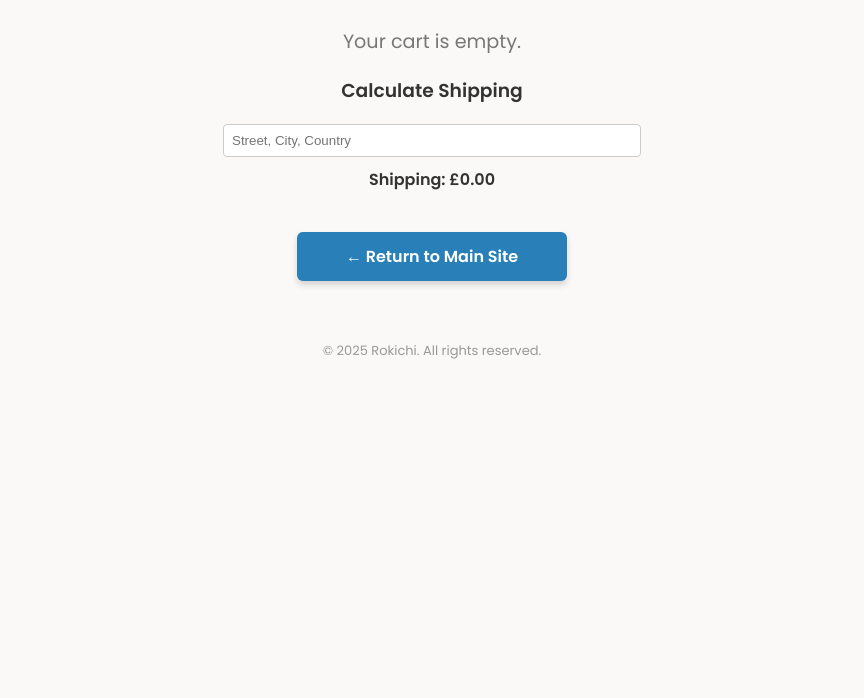
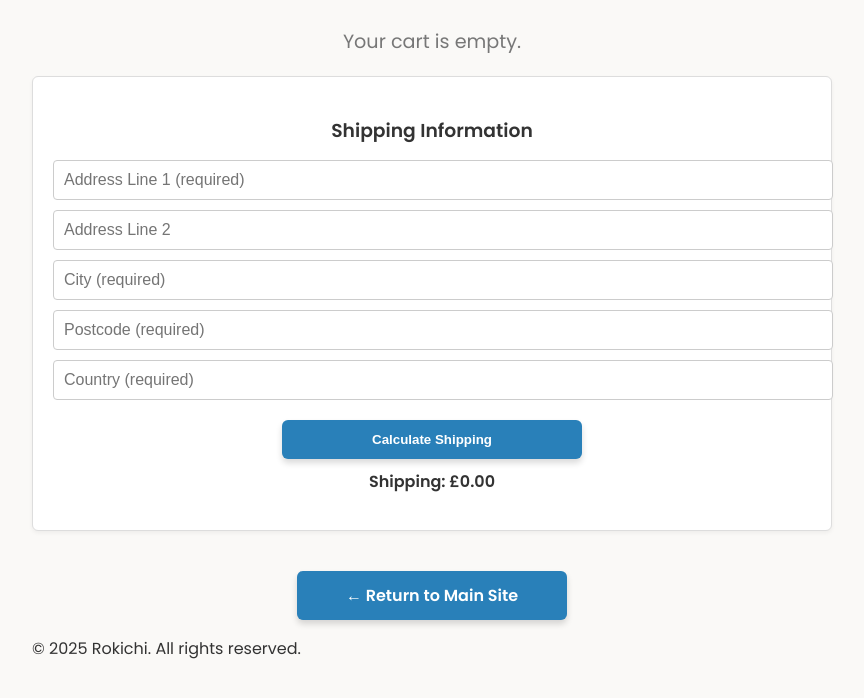
Before and after one commit to o-forster/o-forster.github.io, a plain HTML site: page cart.html in a window 1280 px wide. Shown: the part 92-790 px from the top of the page, without its empty margins (208-1072 px from the left). Drawn offline with Linux system fonts and the light colour scheme.

Commit message:
Update cart.html

```diff
--- a/cart.html
+++ b/cart.html
@@ -21,10 +21,21 @@
     .return-btn { background: #2980b9; color: white; font-size: 1rem; padding: 12px 25px; border: none; border-radius: 6px; cursor: pointer; display: block; margin: 40px auto 0; font-weight: 600; text-decoration: none; text-align: center; max-width: 220px; box-shadow: 0 4px 6px rgba(0,0,0,0.15); transition: background-color 0.3s ease, box-shadow 0.3s ease; }
     .return-btn:hover { background: #1c5980; box-shadow: 0 6px 12px rgba(0,0,0,0.25); }
     .empty { text-align: center; color: #777; font-size: 1.2rem; }
-    #shipping-section { margin: 20px 0; text-align: center; }
-    #shipping-section input { padding: 8px; width: 80%; max-width: 400px; border-radius: 4px; border: 1px solid #ccc; }
-    #shipping-cost { margin-top: 10px; font-weight: 600; }
-    footer { text-align: center; font-size: 13px; color: #999; margin-top: 60px; }
+
+    /* Shipping box */
+    #shipping-section {
+      border: 1px solid #ddd;
+      background-color: #fff;
+      padding: 20px;
+      border-radius: 6px;
+      margin: 20px 0;
+      box-shadow: 0 2px 4px rgba(0,0,0,0.05);
+    }
+    #shipping-section h3 { text-align: center; margin-bottom: 15px; }
+    .shipping-input { width: 100%; padding: 10px; margin-bottom: 10px; border-radius: 4px; border: 1px solid #ccc; font-size: 1rem; }
+    #calculate-shipping-btn { background: #2980b9; color: white; padding: 12px 25px; border: none; border-radius: 6px; cursor: pointer; font-weight: 600; width: 100%; max-width: 300px; margin: 10px auto; display: block; box-shadow: 0 4px 6px rgba(0,0,0,0.15); transition: background-color 0.3s ease; }
+    #calculate-shipping-btn:hover { background: #1c5980; }
+    #shipping-cost { text-align: center; font-weight: 600; margin-top: 10px; }
   </style>
 </head>
 <body>
@@ -34,8 +45,13 @@
 <div id="cart-container" aria-live="polite"></div>
 
 <div id="shipping-section">
-  <h3>Calculate Shipping</h3>
-  <input type="text" id="address" placeholder="Street, City, Country" oninput="updateShipping()">
+  <h3>Shipping Information</h3>
+  <input type="text" id="address1" placeholder="Address Line 1 (required)" class="shipping-input" required>
+  <input type="text" id="address2" placeholder="Address Line 2" class="shipping-input">
+  <input type="text" id="city" placeholder="City (required)" class="shipping-input" required>
+  <input type="text" id="postcode" placeholder="Postcode (required)" class="shipping-input" required>
+  <input type="text" id="country" placeholder="Country (required)" class="shipping-input" required>
+  <button id="calculate-shipping-btn" onclick="calculateShipping()">Calculate Shipping</button>
   <p id="shipping-cost">Shipping: £0.00</p>
 </div>
 
@@ -50,23 +66,6 @@
   let cart = JSON.parse(localStorage.getItem('cart')) || [];
   cart = cart.map(item => ({ ...item, price: Number(item.price) || 0, currency: item.currency || "GBP" }));
   localStorage.setItem('cart', JSON.stringify(cart));
-
-  function calculateShipping(address) {
-    if (!address) return 0;
-    const addr = address.toLowerCase();
-    if (addr.includes('uk') || addr.includes('united kingdom')) return 3.99;
-    if (addr.includes('germany') || addr.includes('france') || addr.includes('eu') || addr.includes('europe')) return 9.99;
-    if (addr.includes('us') || addr.includes('usa') || addr.includes('united states')) return 24.99;
-    return 39.99; // default for other countries
-  }
-
-  function updateShipping() {
-    const address = document.getElementById('address').value.trim();
-    const shippingCost = calculateShipping(address);
-    localStorage.setItem('shippingCost', shippingCost);
-    document.getElementById('shipping-cost').textContent = 'Shipping: £' + shippingCost.toFixed(2);
-    renderCart();
-  }
 
   function renderCart() {
     if (cart.length === 0) {
@@ -102,6 +101,23 @@
     renderCart();
   }
 
+  function calculateShipping() {
+    const countryInput = document.getElementById('country').value.trim().toLowerCase();
+    if (!countryInput) {
+      alert("Please enter your country.");
+      return;
+    }
+
+    let shipping = 39.99; // default other
+    if (countryInput === 'uk' || countryInput === 'united kingdom') shipping = 3.99;
+    else if (['germany','france','eu','europe'].includes(countryInput)) shipping = 9.99;
+    else if (countryInput === 'us' || countryInput === 'usa' || countryInput === 'united states') shipping = 24.99;
+
+    localStorage.setItem('shippingCost', shipping);
+    document.getElementById('shipping-cost').textContent = 'Shipping: £' + shipping.toFixed(2);
+    renderCart();
+  }
+
   document.addEventListener('DOMContentLoaded', () => {
     const savedShipping = parseFloat(localStorage.getItem('shippingCost')) || 0;
     if (savedShipping > 0) {
```
